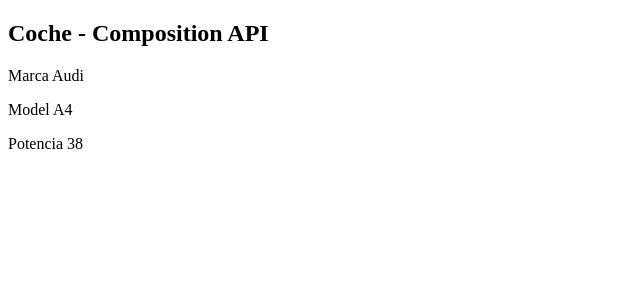
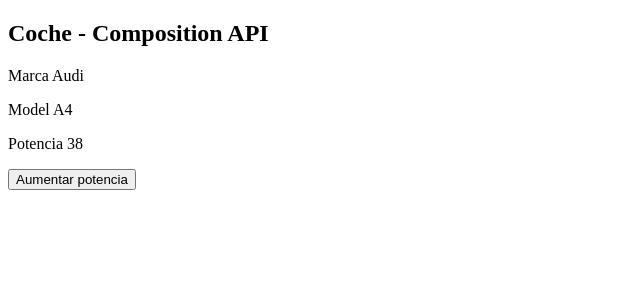
Before and after one commit to DrGarciaDev/vue3-js-basic, a Vue app: page / in a window 1280 px wide. Shown: the top 300 px of the page, without its empty margins (0-640 px from the left). Built offline with nearby package versions, Linux system fonts and the light colour scheme.

Commit message:
Video 19: pasando funciones por los props

```diff
--- a/src/App.vue
+++ b/src/App.vue
@@ -1,21 +1,28 @@
 <template>
     <div>
-        <Car :power="power" />
+        <Car :power="power" :upPower="upPower" />
     </div>
 </template>
 
 <script>
 import Car from './components/Car';
+import { ref } from 'vue';
 
 export default {
     components: {
         Car,
     },
     setup() {
-        let power = 38;
+        let power = ref(38);
+
+        const upPower = () => {
+            console.log('Aumentar power ...');
+            power.value ++;
+        }
 
         return {
             power,
+            upPower,
         };
     },
 }
--- a/src/components/Car.vue
+++ b/src/components/Car.vue
@@ -4,6 +4,7 @@
         <p>Marca {{ brand }}</p>
         <p>Model {{ model }}</p>
         <p>Potencia {{ power }}</p>
+        <button @click="upPower">Aumentar potencia</button>
     </div>
 </template>
 
@@ -15,12 +16,13 @@
             type: Number,
             default: 60,
         },
+        upPower: Function,
     },
     setup(props) {
         const brand = 'Audi';
         const model = "A4";
 
-        console.log(props.power);
+        console.log(props);
 
         return {
             brand,
```
